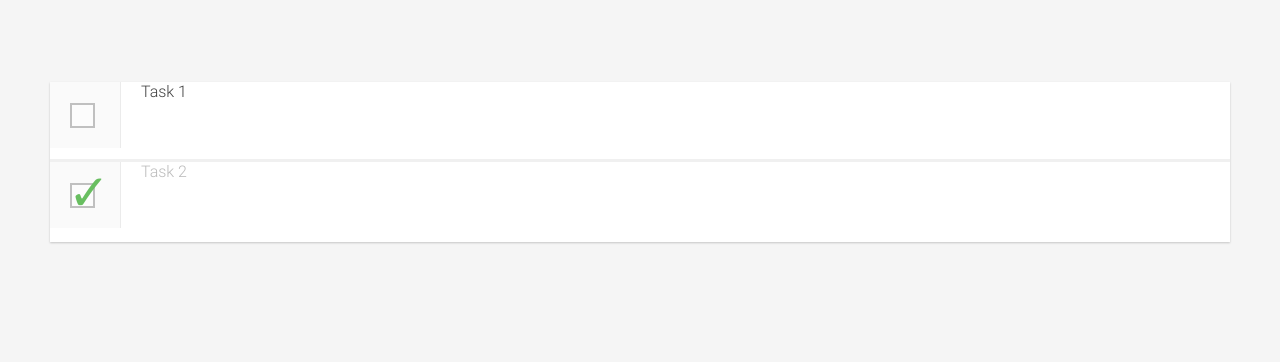
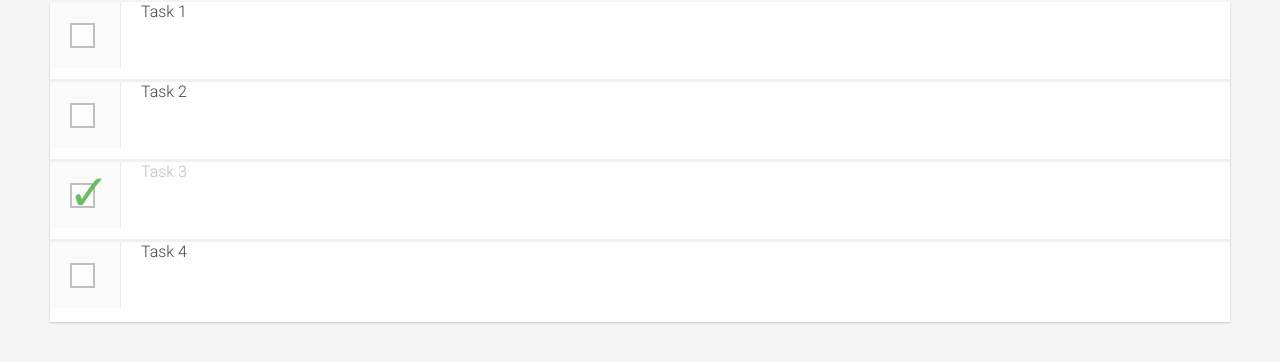
Before and after one commit to osofariu/mastering-angular-components, an Angular app: page / in a window 1280 px wide. Shown: the part 276-638 px from the top of the page. Built offline with nearby package versions, Linux system fonts and the light colour scheme; a web font is replaced by a local one.

Commit message:
delegate state change to parent

```diff
--- a/src/app/app.module.ts
+++ b/src/app/app.module.ts
@@ -6,6 +6,8 @@ import { TaskListComponent } from './tasks/task-list/task-list.component';
 import { TaskComponent } from './tasks/task/task.component';
 import { EnterTaskComponent } from './tasks/enter-task/enter-task.component';
 import { CheckboxComponent } from './ui/checkbox/checkbox.component';
+
+import { TaskService } from './tasks/task.service';
 
 @NgModule({
   declarations: [
@@ -18,7 +20,7 @@ import { CheckboxComponent } from './ui/checkbox/checkbox.component';
   imports: [
     BrowserModule
   ],
-  providers: [],
+  providers: [TaskService],
   bootstrap: [AppComponent]
 })
 export class AppModule { }
--- /dev/null
+++ b/src/app/model.ts
@@ -0,0 +1,5 @@
+export interface Task {
+    id?: number;
+    title: string;
+    done: boolean;
+}
--- a/src/app/tasks/task-list/task-list.component.html
+++ b/src/app/tasks/task-list/task-list.component.html
@@ -1,6 +1,8 @@
 <mac-enter-task (outEnterTask)="addTask($event)"></mac-enter-task>
 
 <div class="tasks">
-<mac-task *ngFor="let task of tasks" [inTask]="task">
+<mac-task *ngFor="let task of tasks"
+    [inTask]="task"
+    (outTaskChange)="updateTask($event)">
 </mac-task>
 </div>
--- a/src/app/tasks/task-list/task-list.component.ts
+++ b/src/app/tasks/task-list/task-list.component.ts
@@ -1,4 +1,7 @@
 import { Component, OnInit, ViewEncapsulation } from '@angular/core';
+
+import { Task } from '../../model';
+import { TaskService } from '../task.service';
 
 @Component({
   selector: 'mac-task-list',
@@ -7,18 +10,25 @@ import { Component, OnInit, ViewEncapsulation } from '@angular/core';
 })
 export class TaskListComponent implements OnInit {
 
-  tasks = [
-    {id: 1, title: 'Task 1', done: false},
-    {id: 2, title: 'Task 2', done: true}
-  ];
-  id = this.tasks.length + 1;
+  tasks: Task[];
+  private taskService: TaskService;
 
-  constructor() { }
+  constructor(private taskServiceArg: TaskService) {
+    this.taskService = taskServiceArg;
+  }
 
   addTask(title: string) {
-    this.tasks.push({ title, done: false, id: this.id } );
-    this.id += 1;
+    const task: Task = { title: title, done: false};
+    this.taskService.addTask(task);
+    this.tasks = this.taskService.getTasks();
   }
+
+  updateTask(task: Task) {
+    this.taskService.updateTask(task);
+    this.tasks = this.taskService.getTasks();
+  }
+
   ngOnInit() {
+    this.tasks = this.taskService.getTasks();
   }
 }
--- /dev/null
+++ b/src/app/tasks/task.service.ts
@@ -0,0 +1,33 @@
+import { Injectable } from '@angular/core';
+import { Task } from '../model';
+
+@Injectable({
+  providedIn: 'root'
+})
+export class TaskService {
+  private tasks: Task[] = [
+    {id: 1, title: 'Task 1', done: false},
+    {id: 2, title: 'Task 2', done: false},
+    {id: 3, title: 'Task 3', done: true},
+    {id: 4, title: 'Task 4', done: false}
+  ];
+
+  getTasks(): Task[] {
+    return this.tasks.slice();
+  }
+
+  addTask(task: Task) {
+    this.tasks.push({
+      ...task,
+      id: this.tasks.length + 1,
+    });
+  }
+
+  updateTask(task: Task) {
+    const index = this.tasks
+      .findIndex((t) => t.id === task.id);
+    this.tasks[index] = task;
+  }
+
+  constructor() { }
+}
--- a/src/app/tasks/task/task.component.html
+++ b/src/app/tasks/task/task.component.html
@@ -1,6 +1,6 @@
 <div>
     <mac-checkbox [inIsChecked]="inTask.done"
-    (outChecked)="inTask.done = $event"></mac-checkbox>
+    (outChecked)="updateTask($event)"></mac-checkbox>
 </div>
 
 <div>{{inTask.title}}</div>
--- a/src/app/tasks/task/task.component.ts
+++ b/src/app/tasks/task/task.component.ts
@@ -1,4 +1,6 @@
-import { Component, ViewEncapsulation, Input, HostBinding } from '@angular/core';
+import { Component, ViewEncapsulation, Input, HostBinding, Output, EventEmitter } from '@angular/core';
+import { Task } from '../../model';
+import { TaskService } from '../task.service';
 
 @Component({
   selector: 'mac-task',
@@ -7,12 +9,20 @@ import { Component, ViewEncapsulation, Input, HostBinding } from '@angular/core'
 })
 export class TaskComponent  {
   @Input() inTask: any;
+  @Output() outTaskChange = new EventEmitter<Task>();
+
+  private taskService: TaskService;
 
   @HostBinding('class.done')
   get done() {
     return this.inTask && this.inTask.done;
   }
 
-  constructor() {
+  constructor(aTaskService: TaskService) {
+    this.taskService = aTaskService;
+  }
+
+  updateTask(done: boolean) {
+    this.outTaskChange.emit({...this.inTask, done});
   }
 }
--- a/src/app/ui/checkbox/checkbox.component.html
+++ b/src/app/ui/checkbox/checkbox.component.html
@@ -2,5 +2,5 @@
     <input class="input" type="checkbox"
            [checked]="inIsChecked"
            (change)="check($event.target.checked)">
-    <span class="text">{{label}}</span>
+    <span class="text">{{ inLabel }}</span>
   </label>
```
